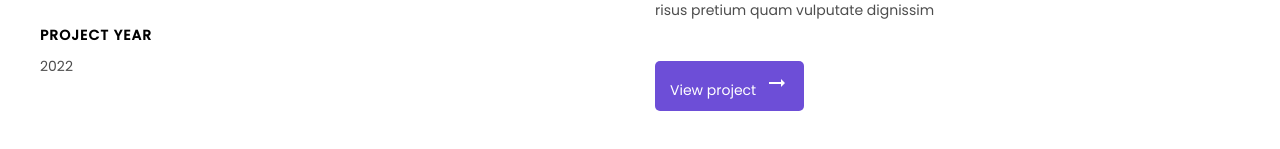
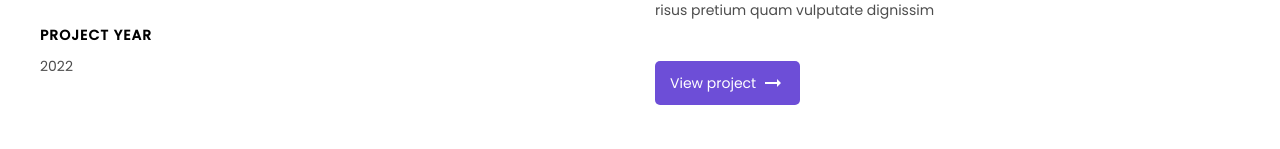
Before and after one commit to huzitaiwo/handsome, a React (Create React App) app: page /project/2MDAF7DBVnsAqM4LCSyq in a window 1280 px wide. Shown: the part 1087-1236 px from the top of the page. Built offline with nearby package versions, Linux system fonts and the light colour scheme; data requests are answered from the project's data file.

Commit message:
reponsive project details

```diff
--- a/src/pages/Projects/ProjectDetails.css
+++ b/src/pages/Projects/ProjectDetails.css
@@ -42,12 +42,12 @@
   line-height: 1.5;
 }
 .btn {
-  display: inline-block;
+  display: inline-flex;
   align-items: center;
   padding: 10px 15px;
   background: #6d4ed7;
   border-radius: 5px;
-  margin: 30px auto 0 0;
+  margin-top: 30px;
   color: #fff;
   text-decoration: none;
 }
```
